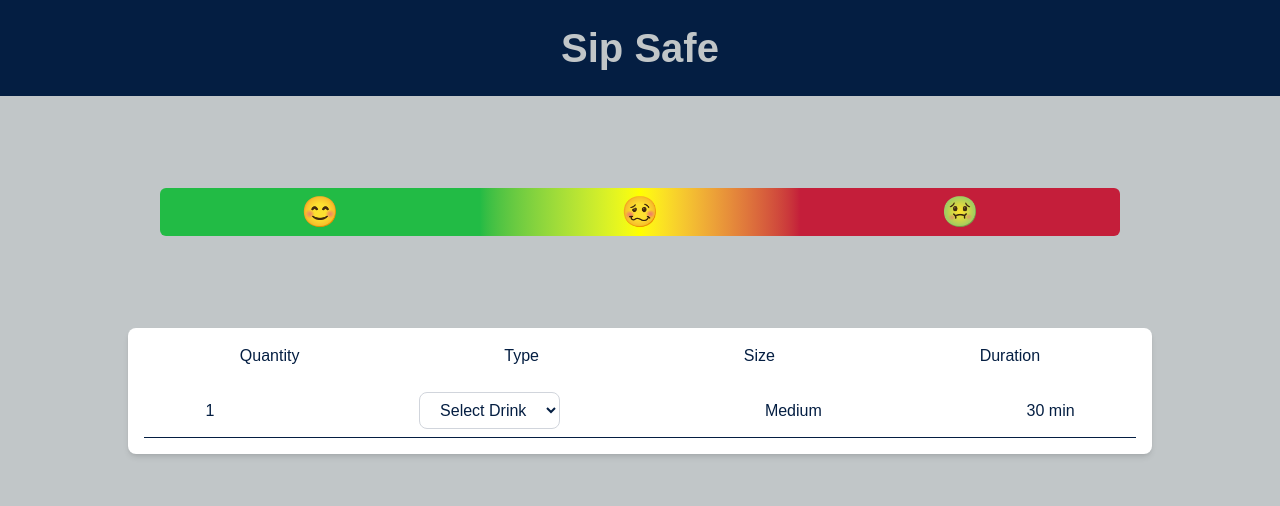
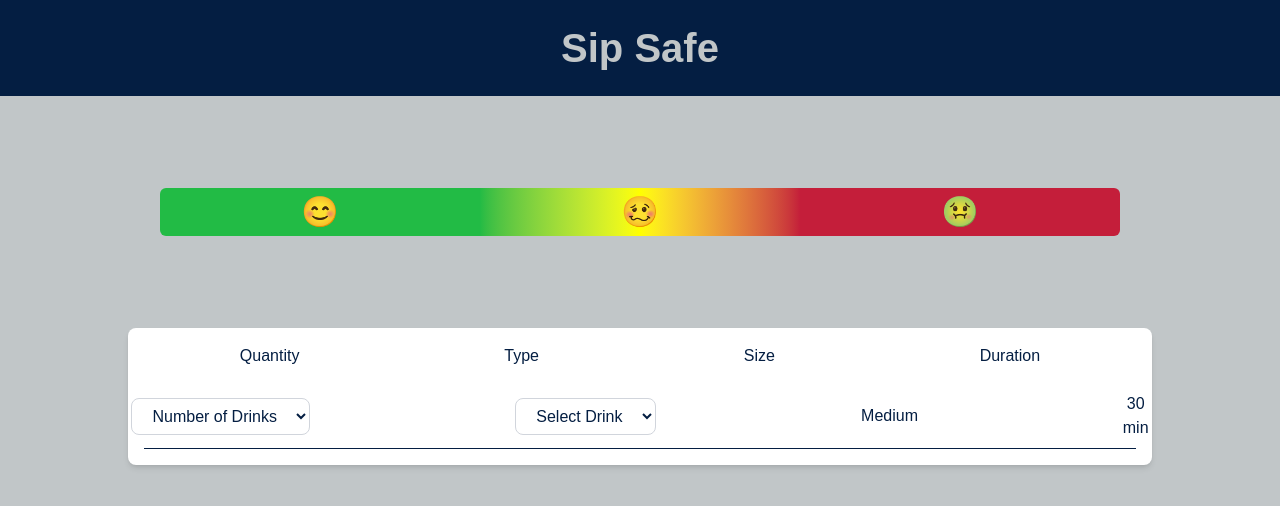
Before and after one commit to cooperbraun13/sipsafe, a Next.js app: page / in a window 1280 px wide. Shown: the top 506 px of the page. Built offline with nearby package versions, Linux system fonts and the light colour scheme.

Commit message:
feat[numDrinkDropdown] now the user can put in the number from 1-10 of drinks they've had

```diff
--- a/src/components/ui/DrinkDropdown.tsx
+++ b/src/components/ui/DrinkDropdown.tsx
@@ -1,4 +1,3 @@
-// DrinkDropdown.js
 interface DrinkDropdownProps {
     value: string;
     onChange: (value: string) => void;
--- a/src/components/ui/DrinkLog.tsx
+++ b/src/components/ui/DrinkLog.tsx
@@ -1,14 +1,21 @@
 import { useState } from 'react';
 import DrinkDropdown from './DrinkDropdown';
+import NumDrinkDropdown from './NumDrinkDropdown';
 
 export default function DrinkLog(){
     const [drinks, setDrinks] = useState([
-        { id: 1, quantity: 1, type: '', size: 'medium', duration: '30' }
+        { id: 1, quantity: '', type: '', size: 'medium', duration: '30' }
     ]);
 
     const updateDrinkType = (id: number, newType: string) => {
         setDrinks(drinks.map(drink =>
             drink.id === id ? { ...drink, type: newType } : drink
+        ));
+    };
+
+    const updateDrinkQuantity = (id: number, newQuantity: string) => {
+        setDrinks(drinks.map(drink =>
+            drink.id === id ? { ...drink, quantity: newQuantity } : drink
         ));
     };
 
@@ -24,9 +31,10 @@ export default function DrinkLog(){
             <ul className="flex flex-col w-full mt-4">
                 {drinks.map((drink) => (
                     <li key={drink.id} className="flex flex-row justify-center items-center gap-[16vw] py-2 border-b">
-                        <span>1</span>
-
-                        {/* Using the DrinkDropdown component */}
+                        <NumDrinkDropdown
+                            value={drink.quantity}
+                            onChange={(newValue) => updateDrinkQuantity(drink.id, newValue)}
+                        />
                         <DrinkDropdown
                             value={drink.type}
                             onChange={(newValue) => updateDrinkType(drink.id, newValue)}
--- /dev/null
+++ b/src/components/ui/NumDrinkDropdown.tsx
@@ -0,0 +1,33 @@
+interface NumDrinkDropdownProps {
+    value: string;  // CHANGED TO STRING
+    onChange: (value: string) => void;
+}
+
+export default function NumDrinkDropdown({ value, onChange }: NumDrinkDropdownProps) {
+    const numOptions = [
+        {value: '1', label: '1'},  // CHANGED TO STRINGS
+        {value: '2', label: '2'},
+        {value: '3', label: '3'},
+        {value: '4', label: '4'},
+        {value: '5', label: '5'},
+        {value: '6', label: '6'},
+        {value: '7', label: '7'},
+        {value: '8', label: '8'},
+        {value: '9', label: '9'},
+        {value: '10', label: '10'}
+    ];
+
+    return(
+        <select
+           value={value}
+           onChange={(e) => onChange(e.target.value)}
+           className="border border-gray-300 rounded-lg px-4 py-2 focus:outline-none focus:ring-2 focus:ring-blue-500">
+            <option value="">Number of Drinks</option>
+            {numOptions.map(num => (
+               <option key={num.value} value={num.value}>
+                {num.label}
+               </option>
+            ))}
+        </select>
+    )
+}
```
